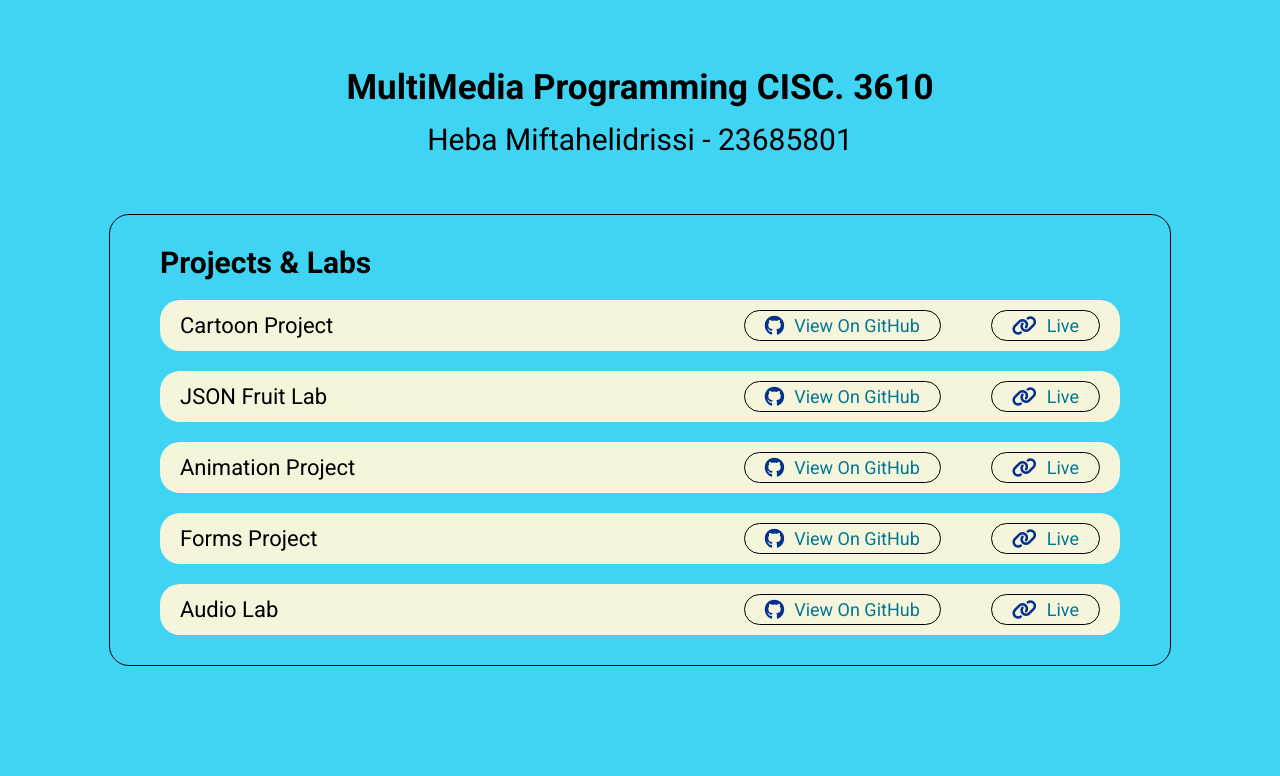
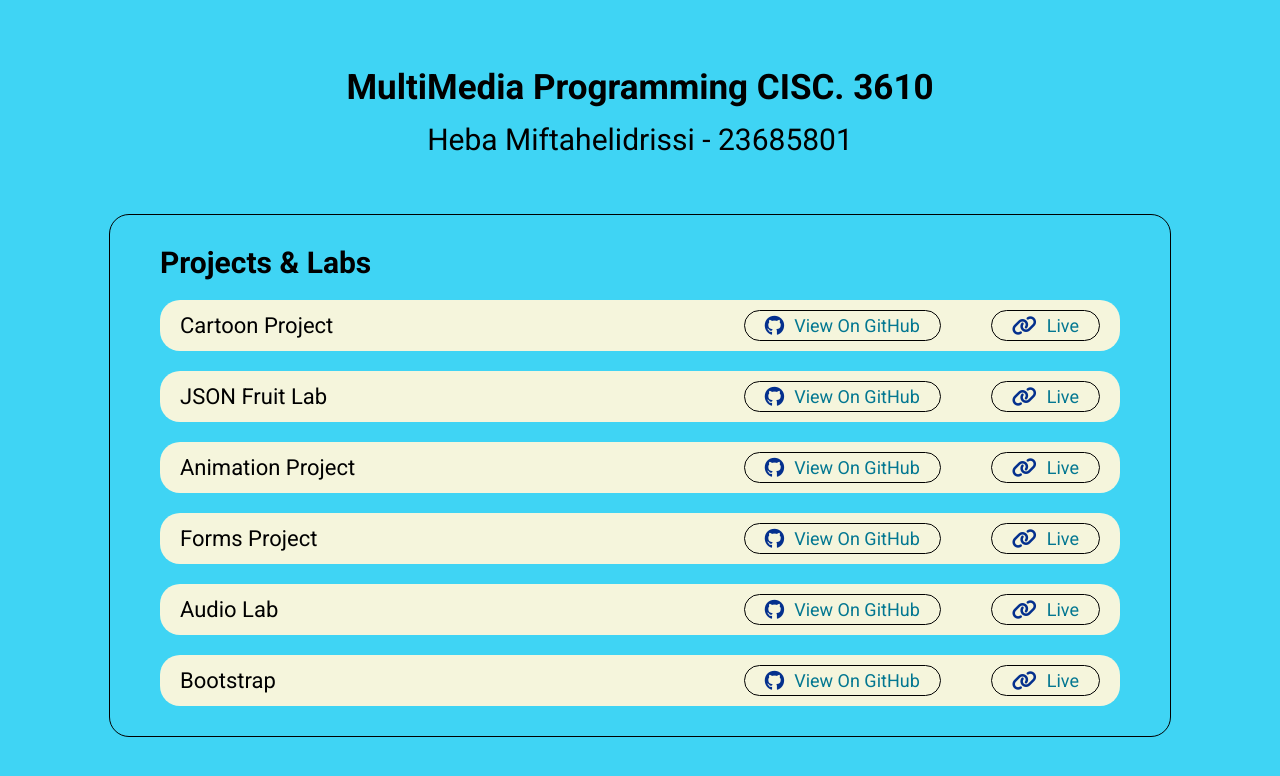
Before and after one commit to hebamiftah/PortFolio, a plain HTML site: page index.html in a window 1280 px wide. Drawn offline with Linux system fonts and the light colour scheme.

Commit message:
Bootstrap

```diff
--- a/index.html
+++ b/index.html
@@ -101,6 +101,26 @@
           >
         </div>
       </div>
+
+      <div class="projectCard">
+        <h1>Bootstrap</h1>
+        <div class="links">
+          <a
+            href="https://github.com/hebamiftah/BootStrap-Project"
+            target="_blank"
+          >
+            <i class="fa-brands fa-github"></i>
+            <p>View On GitHub</p></a
+          >
+          <a
+            href="https://github.com/hebamiftah/BootStrap-Project"
+            target="_blank"
+          >
+            <i class="fa-solid fa-link"></i>
+            <p>Live</p></a
+          >
+        </div>
+      </div>
     </div>
   </body>
 </html>
```
